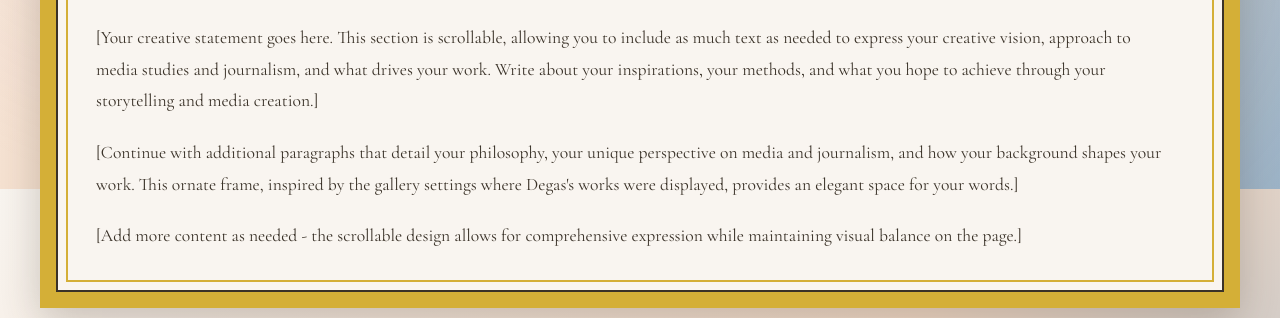
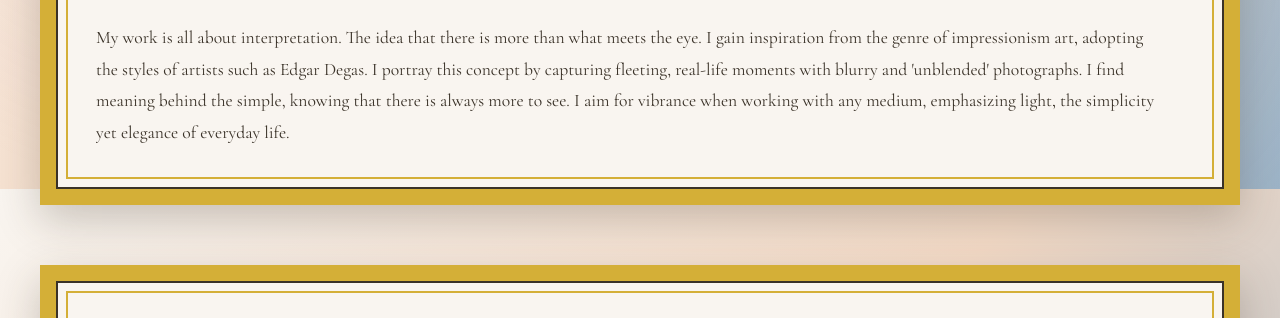
Before and after one commit to ishrattuli/ishrattuli, a plain HTML site: page index.html in a window 1280 px wide. Shown: the part 611-929 px from the top of the page. Drawn offline with nearby package versions, Linux system fonts and the light colour scheme; a web font is replaced by a local one.

Commit message:
Update index.html

```diff
--- a/index.html
+++ b/index.html
@@ -359,13 +359,7 @@
             <h2 class="frame-title">Creative Statement</h2>
             <div class="scroll-content">
                 <p>
-                    [Your creative statement goes here. This section is scrollable, allowing you to include as much text as needed to express your creative vision, approach to media studies and journalism, and what drives your work. Write about your inspirations, your methods, and what you hope to achieve through your storytelling and media creation.]
-                </p>
-                <p style="margin-top: 20px;">
-                    [Continue with additional paragraphs that detail your philosophy, your unique perspective on media and journalism, and how your background shapes your work. This ornate frame, inspired by the gallery settings where Degas's works were displayed, provides an elegant space for your words.]
-                </p>
-                <p style="margin-top: 20px;">
-                    [Add more content as needed - the scrollable design allows for comprehensive expression while maintaining visual balance on the page.]
+                   My work is all about interpretation. The idea that there is more than what meets the eye. I gain inspiration from the genre of impressionism art, adopting the styles of artists such as Edgar Degas. I portray this concept by capturing fleeting, real-life moments with blurry and 'unblended' photographs. I find meaning behind the simple, knowing that there is always more to see. I aim for vibrance when working with any medium, emphasizing light, the simplicity yet elegance of everyday life.
                 </p>
             </div>
         </section>
```
